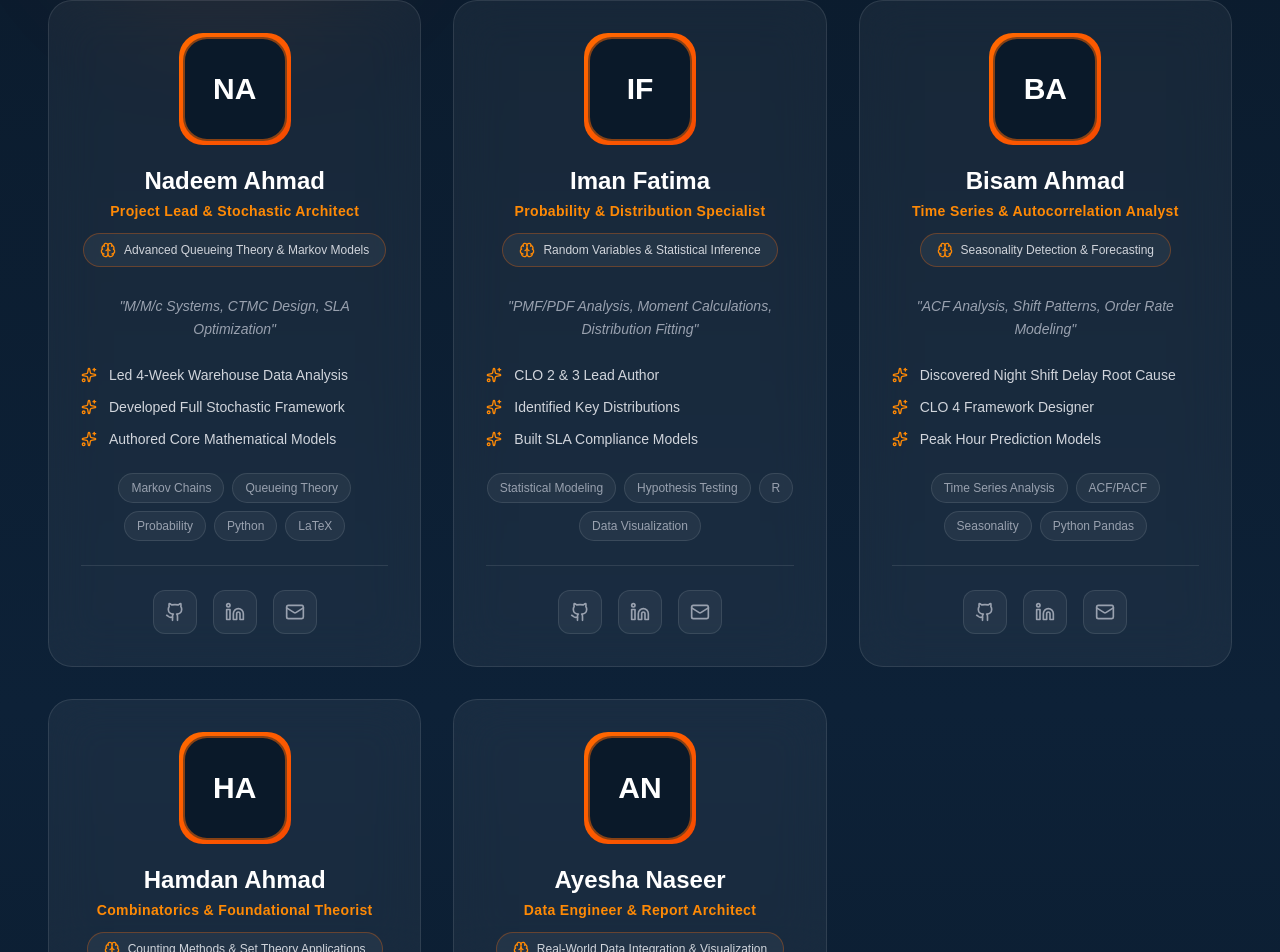
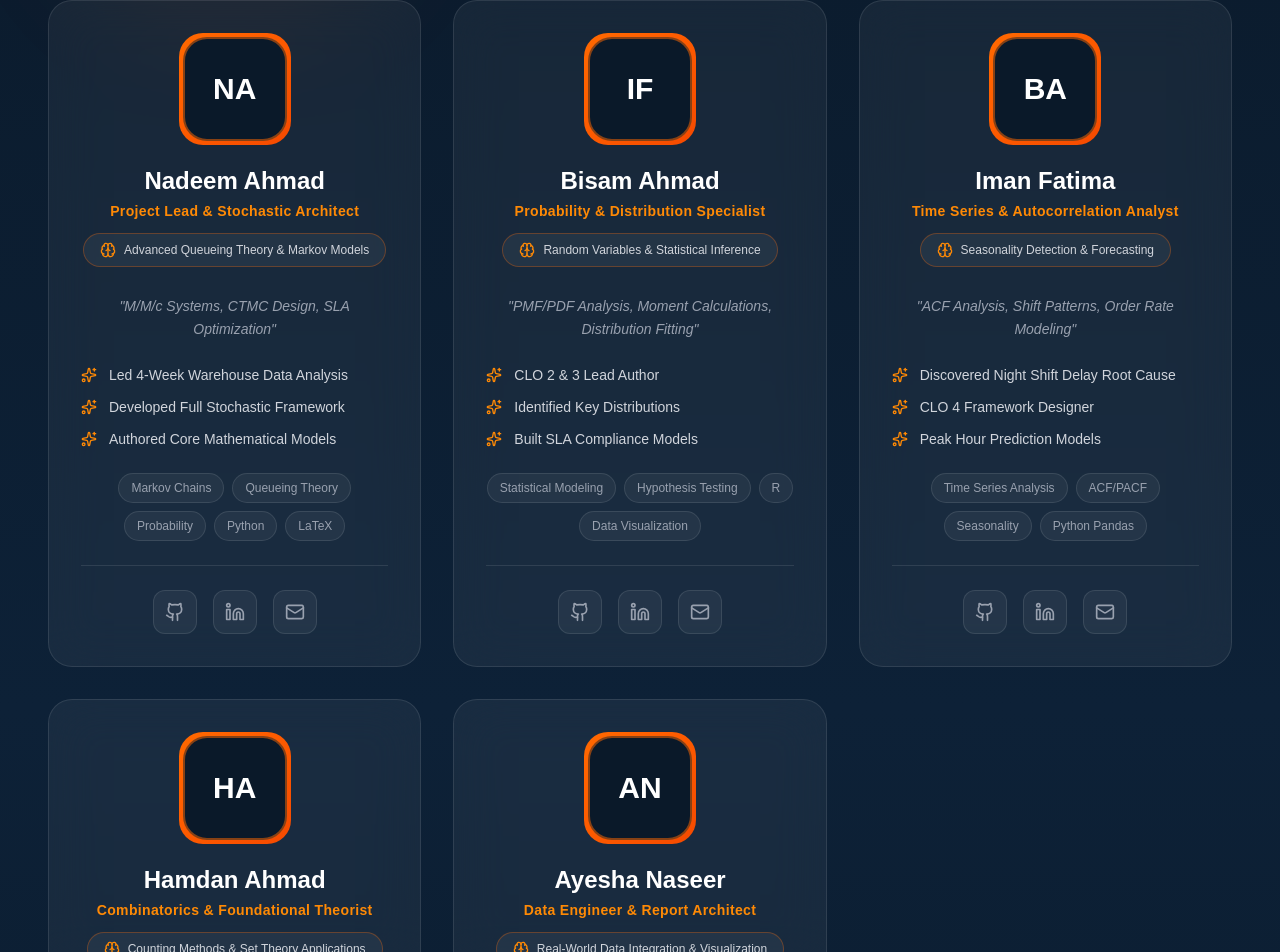
Before and after one commit to NadeemAhmad3/E-commerce-Order-Fullfillment-Warehouse-Queuing-Analysis, a Next.js app: page / in a window 1280 px wide. Shown: the part 3188-4140 px from the top of the page. Built offline with nearby package versions, Linux system fonts and the light colour scheme.

Commit message:
Update Team.tsx

```diff
--- a/src/app/components/Team.tsx
+++ b/src/app/components/Team.tsx
@@ -21,28 +21,28 @@ const Team = () => {
       email: 'nadeemahmad2703@gmail.com'
     },
     {
-      name: 'Iman Fatima',
+      name: 'Bisam Ahmad',
       role: 'Probability & Distribution Specialist',
       specialty: 'Random Variables & Statistical Inference',
       initials: 'IF',
       focus: 'PMF/PDF Analysis, Moment Calculations, Distribution Fitting',
       achievements: ['CLO 2 & 3 Lead Author', 'Identified Key Distributions', 'Built SLA Compliance Models'],
       skills: ['Statistical Modeling', 'Hypothesis Testing', 'R', 'Data Visualization'],
-      github: 'https://github.com/ImanFatima3715',
+      github: 'https://github.com/Bisam-27',
       linkedin: '#',
-      email: 'f223715@cfd.nu.edu.pk'
+      email: 'f223723@cfd.nu.edu.pk'
     },
     {
-      name: 'Bisam Ahmad',
+      name: 'Iman Fatima',
       role: 'Time Series & Autocorrelation Analyst',
       specialty: 'Seasonality Detection & Forecasting',
       initials: 'BA',
       focus: 'ACF Analysis, Shift Patterns, Order Rate Modeling',
       achievements: ['Discovered Night Shift Delay Root Cause', 'CLO 4 Framework Designer', 'Peak Hour Prediction Models'],
       skills: ['Time Series Analysis', 'ACF/PACF', 'Seasonality', 'Python Pandas'],
-      github: 'https://github.com/Bisam-27',
+      github: 'https://github.com/ImanFatima3715',
       linkedin: '#',
-      email: 'f223623@cfd.nu.edu.pk'
+      email: 'f223715@cfd.nu.edu.pk'
     },
     {
       name: 'Hamdan Ahmad',
```
